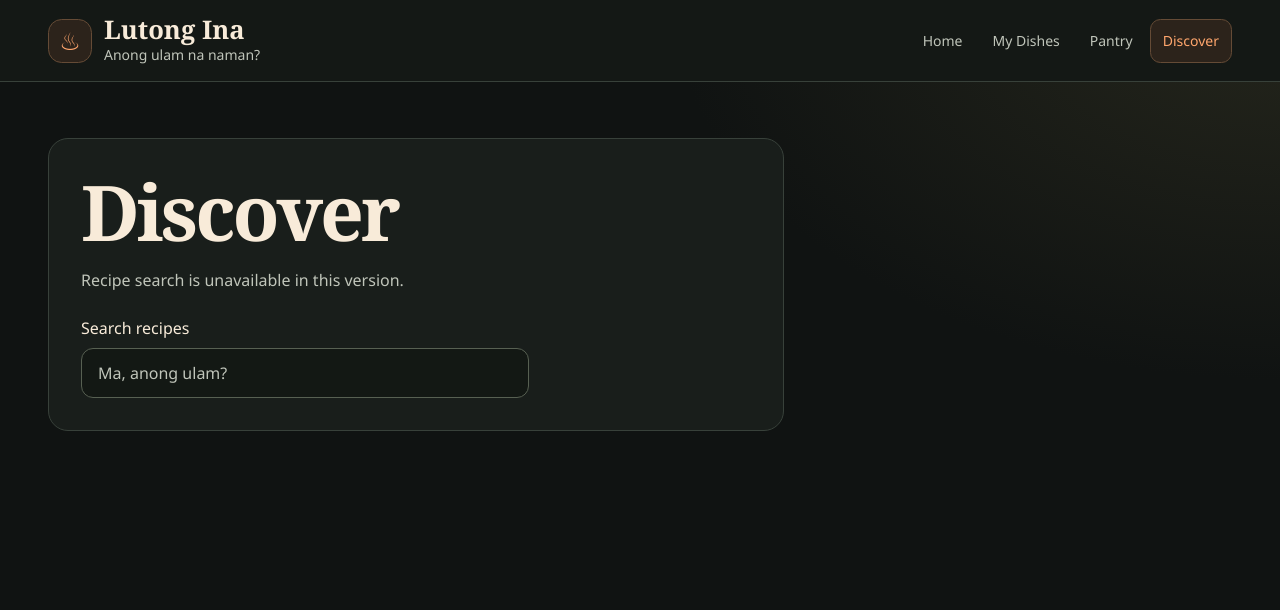
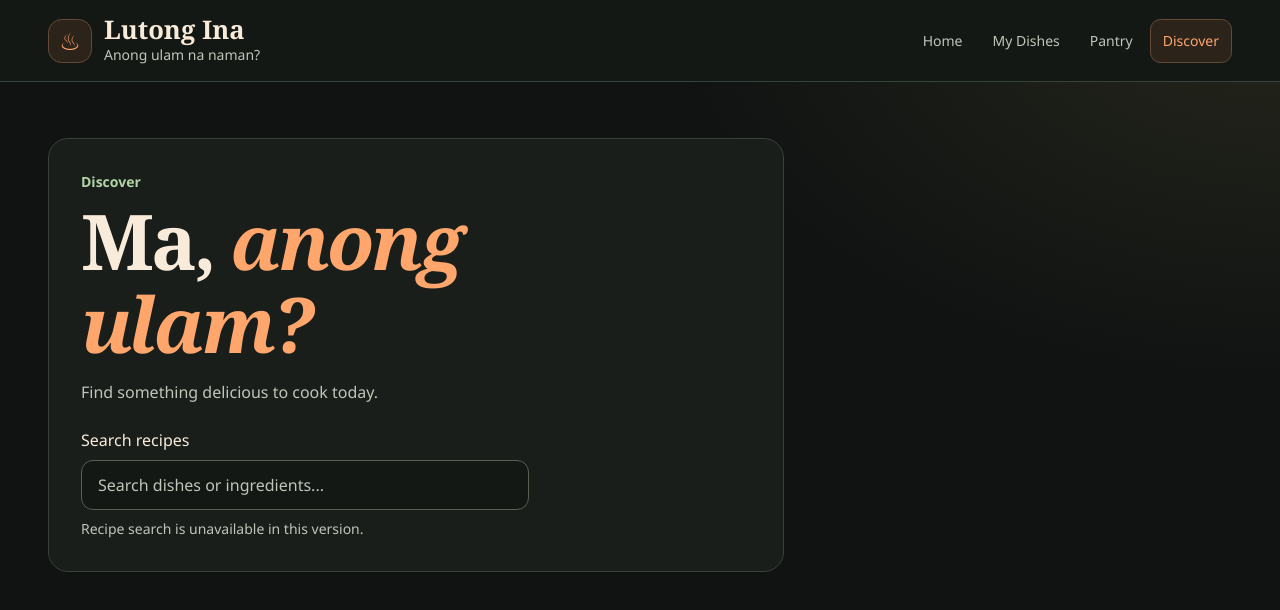
Before and after one commit to jbalagantio/Lutong-ina, a React (Vite) app: page / in a window 1280 px wide. Both pictures are taken after a click on the button "Discover". Shown: the top 610 px of the page. Built offline with nearby package versions, Linux system fonts and the light colour scheme.

Commit message:
style: refine Discover hero heading and search placeholder

```diff
--- a/src/App.css
+++ b/src/App.css
@@ -220,11 +220,23 @@ h1 em {
   max-width: 46rem;
 }
 
+.screen-panel .discover-label {
+  margin: 0 0 0.5rem;
+  color: var(--green);
+  font-size: 0.875rem;
+  font-weight: 650;
+}
+
 .search-field {
   display: grid;
   gap: 0.5rem;
   max-width: 28rem;
   margin-top: 1.5rem;
+}
+
+.search-field p {
+  margin: 0;
+  font-size: 0.875rem;
 }
 
 .search-field input {
--- a/src/components/Discover.jsx
+++ b/src/components/Discover.jsx
@@ -1,17 +1,19 @@
 const Discover = () => {
   return (
     <section className="screen-panel" aria-labelledby="discover-heading">
-      <h1 id="discover-heading">Discover</h1>
-      <p id="search-status">Recipe search is unavailable in this version.</p>
+      <p className="discover-label">Discover</p>
+      <h1 id="discover-heading" lang="fil">Ma, <em>anong ulam?</em></h1>
+      <p>Find something delicious to cook today.</p>
       <div className="search-field">
         <label htmlFor="recipe-search">Search recipes</label>
         <input
           id="recipe-search"
           type="search"
-          placeholder="Ma, anong ulam?"
+          placeholder="Search dishes or ingredients..."
           aria-describedby="search-status"
           disabled
         />
+        <p id="search-status">Recipe search is unavailable in this version.</p>
       </div>
     </section>
   )
```
